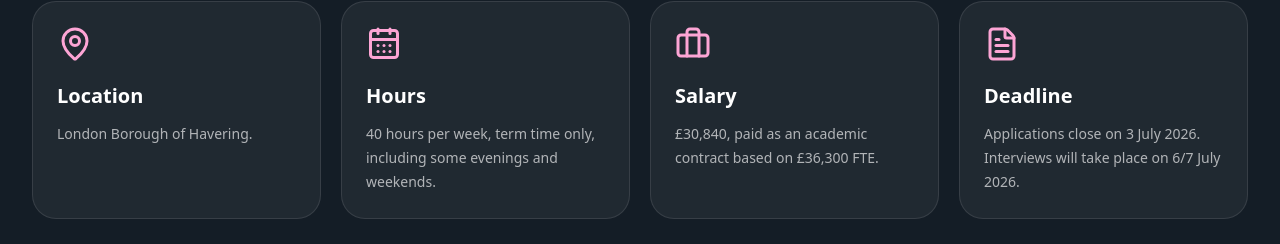
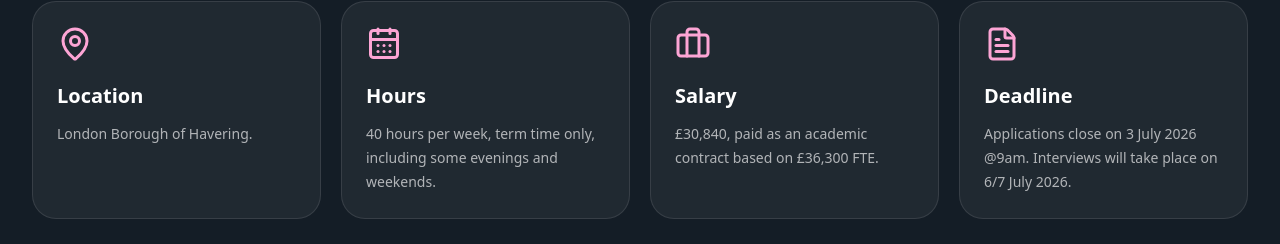
Before and after one commit to tomlambertstlukes-create/overflow-website, a Next.js app: page /vacancies in a window 1280 px wide. Shown: the part 1260-1504 px from the top of the page. Built offline with nearby package versions, Linux system fonts and the light colour scheme.

Commit message:
update vacancies page

```diff
--- a/app/vacancies/page.jsx
+++ b/app/vacancies/page.jsx
@@ -60,7 +60,7 @@
       {
         icon: FileText,
         title: "Deadline",
-        text: "Applications close on 3 July 2026. Interviews will take place on 6/7 July 2026.",
+        text: "Applications close on 3 July 2026 @9am. Interviews will take place on 6/7 July 2026.",
       },
     ]}
   />
```
